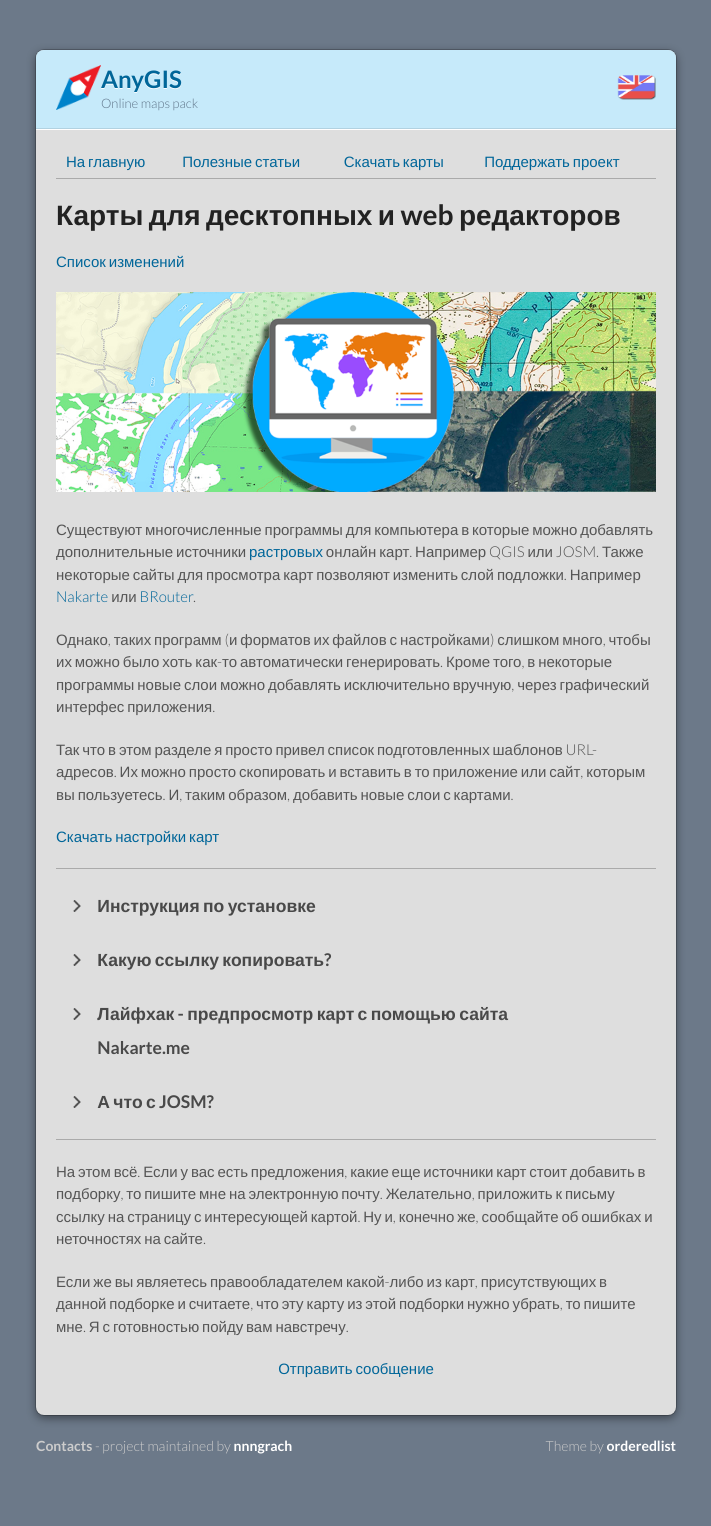
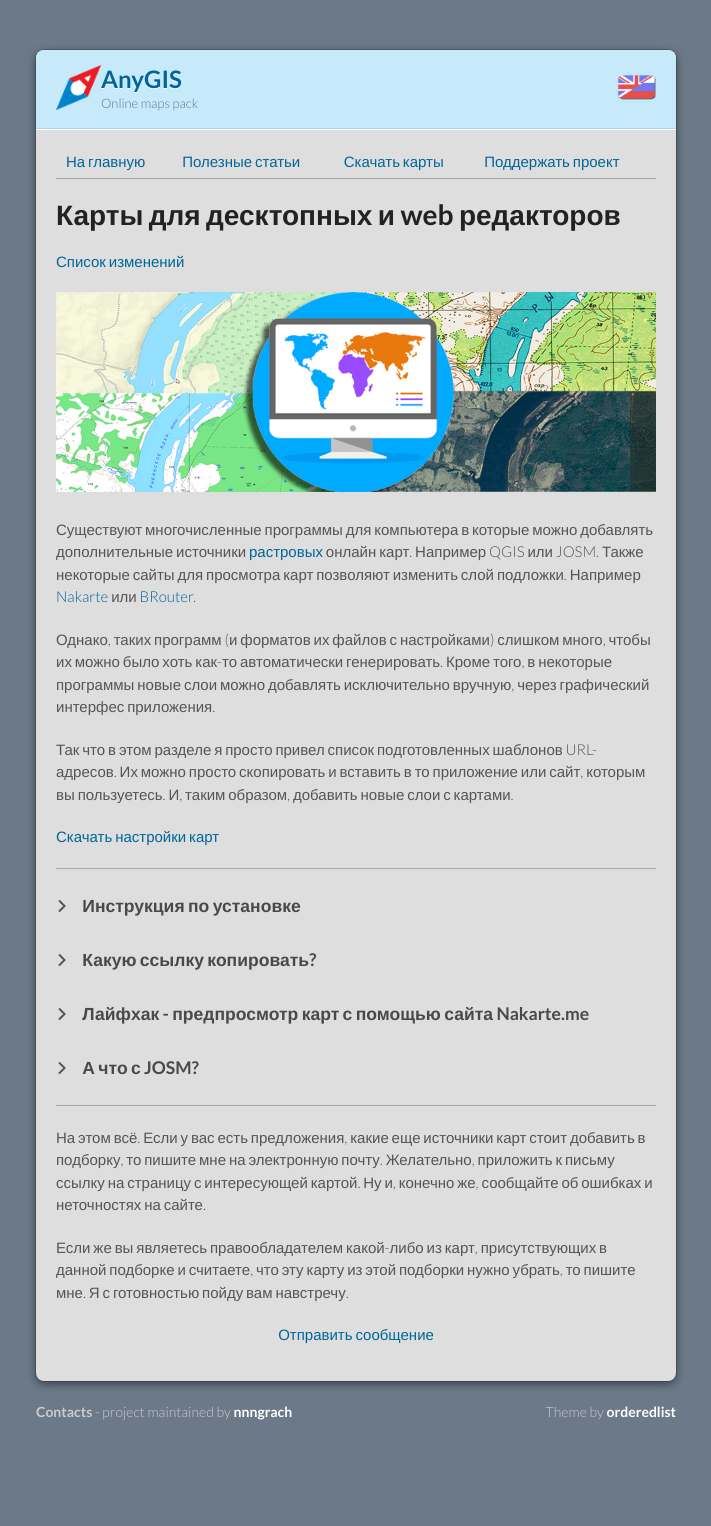
Before and after one commit to nnngrach/AnyGIS_Site, a Jekyll site: the page built from Web/Html/Desktop_ru.md, in a window 1280 px wide. Shown: the whole page, without its empty margins (284-995 px from the left). Built offline with Jekyll 4.4.1, drawn with Linux system fonts in a browser that asks for light colours; after the commit the page ends 1492 px from its top, so only the background shows below that.

Commit message:
Update accordeonMenu.css

```diff
--- a/Web/Css/accordeonMenu.css
+++ b/Web/Css/accordeonMenu.css
@@ -1,8 +1,7 @@
 /* Вся область меню*/
 .nav {
-	width: 90%;
+	width: 95%;
 	overflow-x: hidden;
-	padding-left: 1em;
 	/*background-color: white;*/
 
 
@@ -33,7 +32,7 @@ label:hover {
 }
 
 label {
-	width: 90%;
+	width: 95%;
 	display: block;
 	z-index: 3;
 	position: relative;
@@ -79,7 +78,7 @@ label {
 	padding: 0 1em;
 	font-weight: bold;
 	color: #494949;
-	width: 90%;
+	width: 95%;
 }
 
 
```
